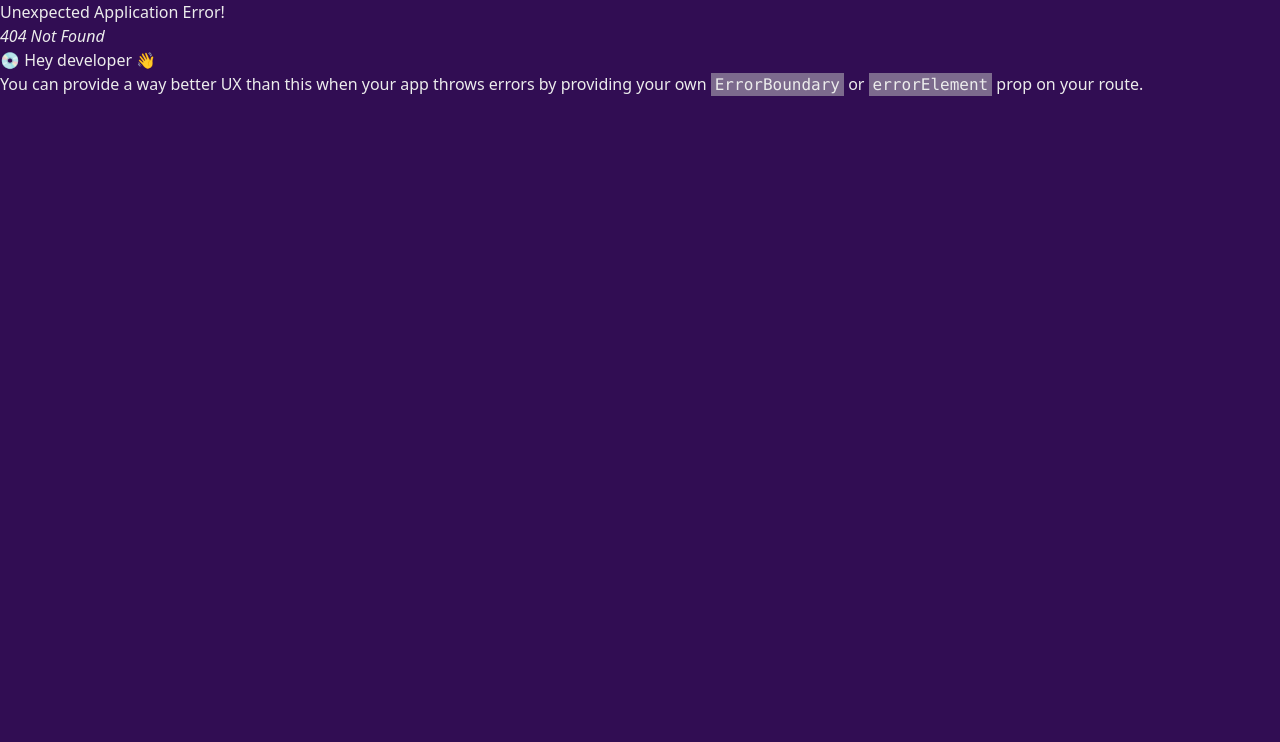
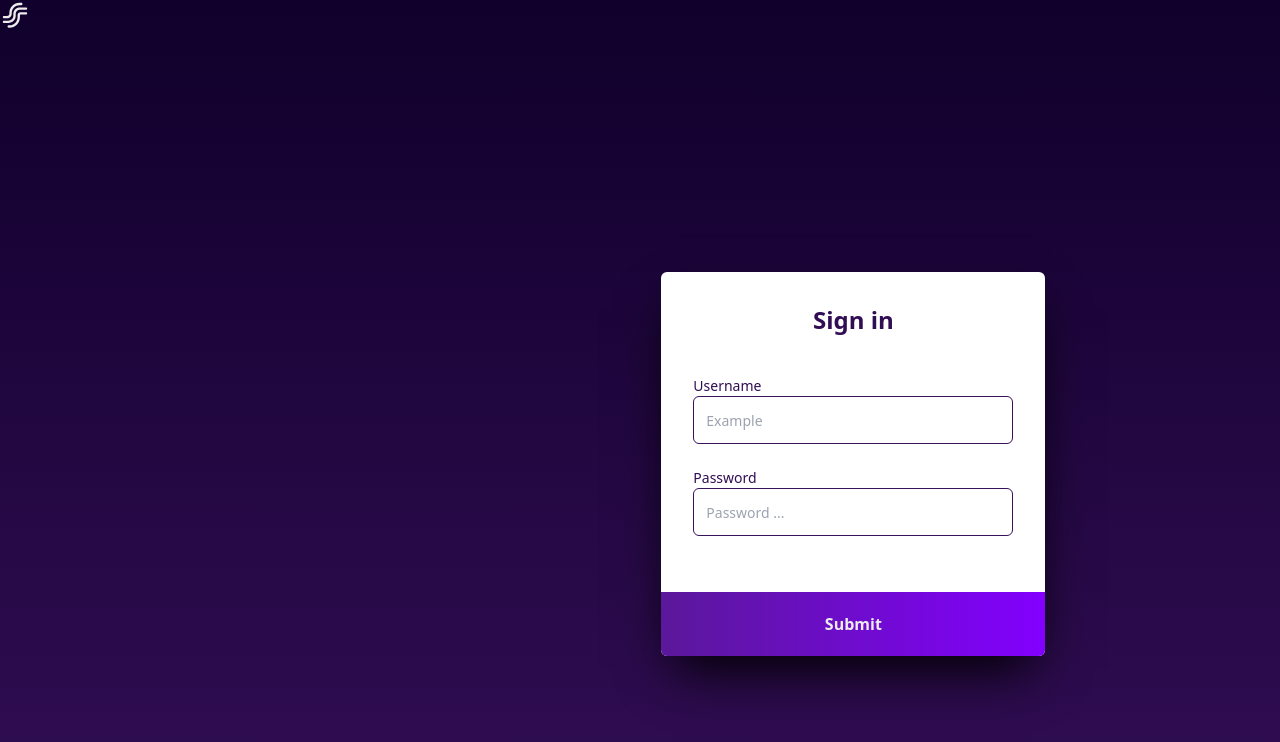
Before and after one commit to hugoarmor/streamify, a React (Create React App) app in the folder client/: page /login in a window 1280 px wide. Before the commit this address had no page. Shown: the top 742 px of the page. Built offline with nearby package versions, Linux system fonts and the light colour scheme.

Commit message:
add: create a login page

```diff
--- /dev/null
+++ b/client/src/layouts/login/index.tsx
@@ -0,0 +1,30 @@
+import React from "react";
+import { StreamifyLogo } from "../../assets/streamify-logo.svg";
+
+export function LoginLayout() {
+  return (
+    <main id="container" className="h-screen w-screen flex bg-gradient-purple">
+      <div className="w-1/2">
+        <div className="">
+          <StreamifyLogo/>
+        </div>
+      </div>
+      <div className="w-screen h-screen flex justify-center items-center ">
+        <div className="flex flex-col justify-between bg-white rounded-md mt-32 size-96 shadow-2xl shadow-black">
+          <h1 className="text-2xl font-bold text-center mt-8  mb-4 text-stf-purple-700">Sign in</h1>
+          <div className="user mt-6 ml-8 mr-8">
+            <h2 className="text-sm text-stf-purple-700">Username</h2>
+            <input type="text" placeholder="Example" className="border border-stf-purple-650 rounded-md w-full text-sm size-12 pl-3" />
+          </div>
+            <div className="password mt-6 ml-8 mr-8">
+              <h2 className="text-sm text-stf-purple-700">Password</h2>
+              <input type="password" placeholder="Password ..." className="border border-stf-purple-650 rounded-md w-full text-sm size-12 pl-3"/>
+            </div>
+            <div className="mt-auto">
+              <button className="w-full text-base font-semibold bg-gradient-to-r from-[#5A189A] to-[#8300FF] py-1 rounded-b-md size-16">Submit</button>
+            </div>
+        </div>
+      </div>
+    </main>
+  );
+}
--- a/client/src/routes.tsx
+++ b/client/src/routes.tsx
@@ -1,6 +1,7 @@
 import { createBrowserRouter } from "react-router-dom";
 import RootLayout from "./layouts/root";
 import { FilesLayout } from "./layouts/root/files";
+import { LoginLayout } from "./layouts/login"
 import { JamsIndexLayout } from "./layouts/jams";
 
 export const router = createBrowserRouter([
@@ -14,6 +15,11 @@ export const router = createBrowserRouter([
     ]
   },
   {
+    path: "/login",
+    element: <LoginLayout/>,
+
+  },
+  {
     path: "/jams/:jamId",
     element: <JamsIndexLayout />,
   }
```
